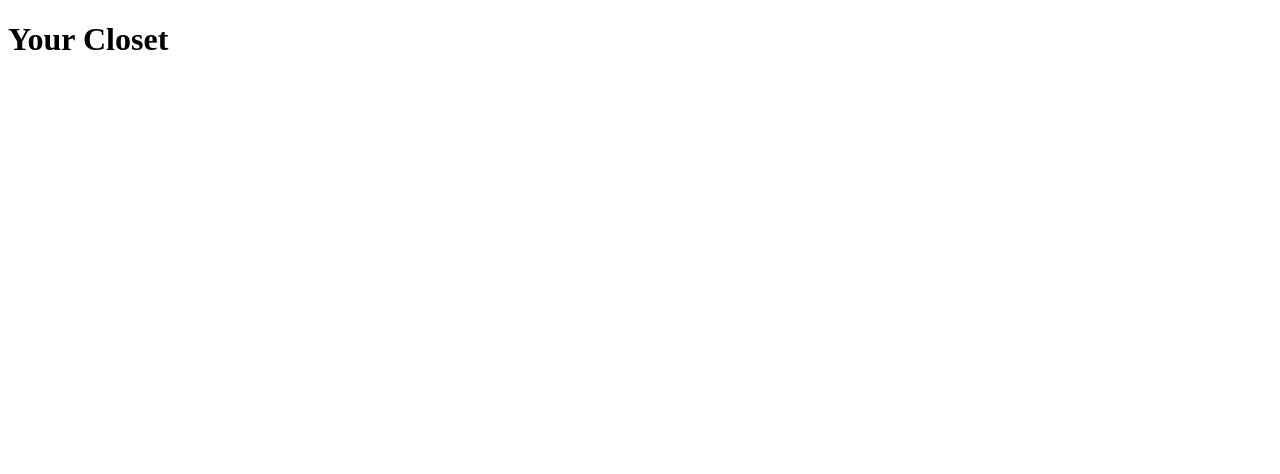
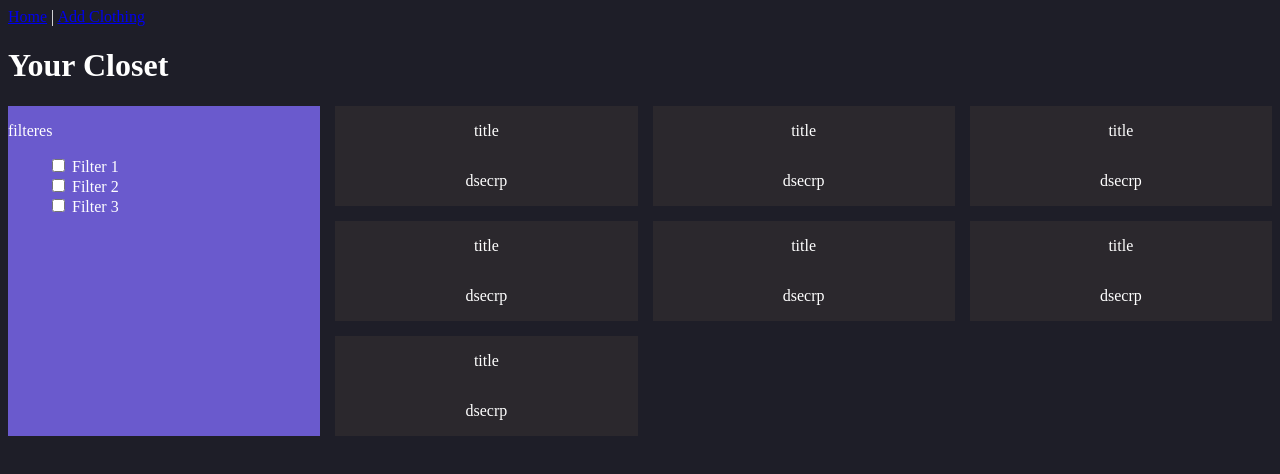
Before and after one commit to Agonzalz/virtual_closet, a plain HTML site: page closet/inventory.html in a window 1280 px wide. Drawn offline with Linux system fonts and the light colour scheme.

Commit message:
inventory view added

```diff
--- a/closet/inventory.css
+++ b/closet/inventory.css
@@ -0,0 +1,35 @@
+html {
+    background-color: rgb(30, 30, 40);
+}
+body {
+        color: white;
+}
+
+.container {
+    display: grid;
+    grid-template-columns: 1fr 3fr;
+    gap: 15px;
+}
+
+.sidebar {
+    background-color: slateblue;
+    grid-column: 1/2;
+}
+
+.main {
+    grid-column: 2/3;
+    display: grid;
+    grid-template-columns: 1fr 1fr 1fr;
+    gap: 15px;
+}
+
+.item {
+    background-color: rgba(58, 53, 53, 0.466);
+    display: flex;
+    flex-direction: column;
+    align-items: center;
+}
+
+.item:hover {
+    border: 1px white solid;
+}
--- a/closet/inventory.html
+++ b/closet/inventory.html
@@ -3,9 +3,71 @@
 <head>
     <meta charset="UTF-8">
     <meta name="viewport" content="width=device-width, initial-scale=1.0">
+    <link rel="stylesheet" href="inventory.css">
     <title>closet</title>
 </head>
 <body>
+    <nav>
+        <a href="../index.html">Home</a> |
+        <a href="clothing_add.html">Add Clothing</a>
+    </nav>
     <h1>Your Closet</h1>
+    <div class="container">
+        <div class="sidebar">
+            <p>filteres</p>
+            <ul style="list-style-type: none;">
+                <li>
+                    <input type="checkbox" id="filter1" name="filter1">
+                    <label for="filter1">Filter 1</label>
+                </li>
+                <li>
+                    <input type="checkbox" id="filter2" name="filter2">
+                    <label for="filter2">Filter 2</label>
+                </li>
+                <li>
+                    <input type="checkbox" id="filter3" name="filter3">
+                    <label for="filter3">Filter 3</label>
+                </li>
+            </ul>
+        </div>
+        <div class="main">
+            <div class="item">
+                <p class="cloth-name">title</p>
+                <img class="cloth-img">
+                <p class="cloth-desc"> dsecrp</p>
+            </div>
+            <div class="item">
+                <p class="cloth-name">title</p>
+                <img class="cloth-img">
+                <p class="cloth-desc"> dsecrp</p>
+            </div>
+            <div class="item">
+                <p class="cloth-name">title</p>
+                <img class="cloth-img">
+                <p class="cloth-desc"> dsecrp</p>
+            </div>
+            <div class="item">
+                <p class="cloth-name">title</p>
+                <img class="cloth-img">
+                <p class="cloth-desc"> dsecrp</p>
+            </div>
+            <div class="item">
+                <p class="cloth-name">title</p>
+                <img class="cloth-img">
+                <p class="cloth-desc"> dsecrp</p>
+            </div>
+            <div class="item">
+                <p class="cloth-name">title</p>
+                <img class="cloth-img">
+                <p class="cloth-desc"> dsecrp</p>
+            </div>
+            <div class="item">
+                <p class="cloth-name">title</p>
+                <img class="cloth-img">
+                <p class="cloth-desc"> dsecrp</p>
+            </div>
+        </div>
+
+    </div>
 </body>
 </html>
```
